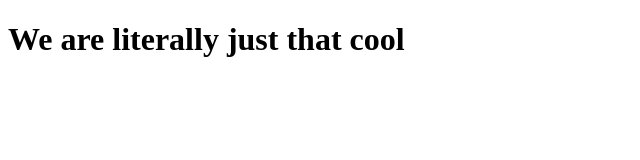
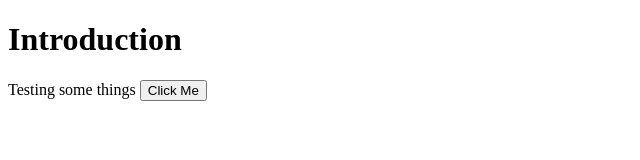
Before and after one commit to Dake-Lucas/Dake-Lucas.github.io, a plain HTML site: page index.html in a window 1280 px wide. Shown: the whole page, without its empty margins (0-640 px from the left). Drawn offline with Linux system fonts and the light colour scheme.

Commit message:
Please dont break

```diff
--- a/index.html
+++ b/index.html
@@ -7,7 +7,11 @@
 </head>
 <body>
     <h1>
-        We are literally just that cool
+        Introduction
     </h1>
+    <p1>
+        Testing some things
+    </p1>
+    <button class="my-button">Click Me</button>
 </body>
 </html>
```
